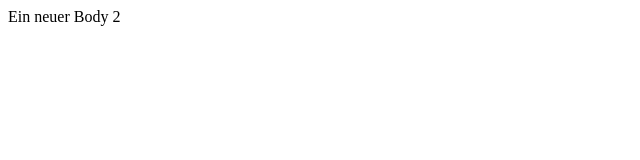
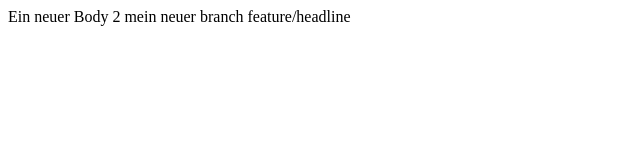
Before and after one commit to stweidenauer/udemy_Github_course, a plain HTML site: page index.html in a window 1280 px wide. Shown: the whole page, without its empty margins (0-640 px from the left). Drawn offline with Linux system fonts and the light colour scheme.

Commit message:
branchversuch

```diff
--- a/index.html
+++ b/index.html
@@ -6,6 +6,7 @@
 
         <body>
 		Ein neuer Body 2
+		mein neuer branch feature/headline
         </body>
 
 </html>
```
